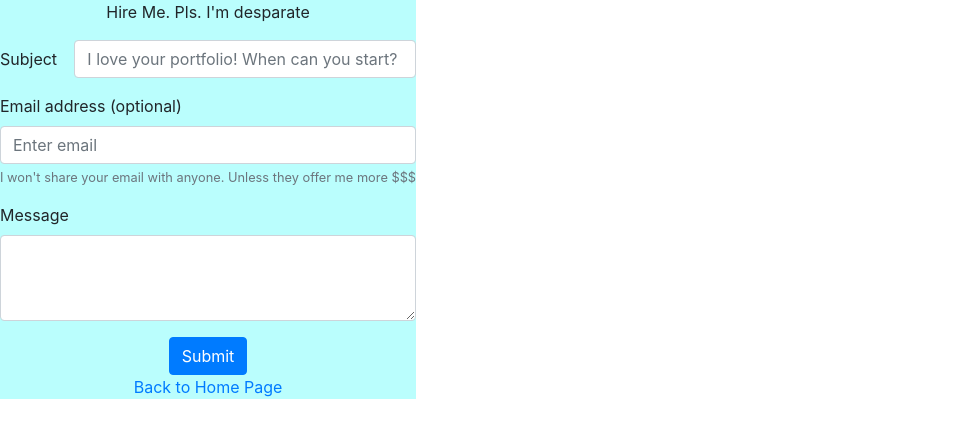
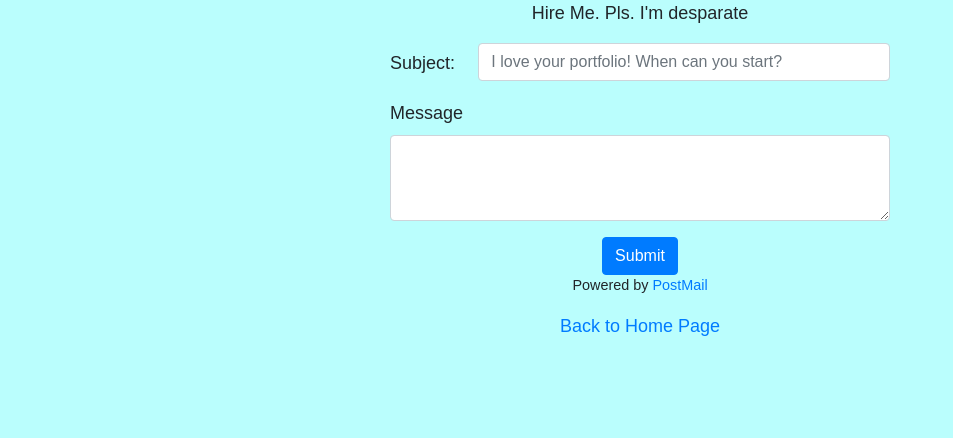
Before and after one commit to jdvera/jdvera.github.io, a plain HTML site: page contact.html in a window 1280 px wide. Shown: the whole page, without its empty margins (0-953 px from the left). Drawn offline with nearby package versions, Linux system fonts and the light colour scheme.

Commit message:
email works

```diff
--- a/assets/css/style.css
+++ b/assets/css/style.css
@@ -1,16 +1,18 @@
-page-wrap {
+body {
 	text-align: center;
+	font-size: 18px;
+	font-family: 'Titillium Web', sans-serif;
 	background-color: #BAFEFD;
 }
 
 page-wrap {
 	display: inline-block;
+	width: 500px;
 }
 
 #jquery_form {
 	margin-left: auto;
 	margin-right: auto;
-	max-width: 600px;
 }
 
 .form-group {
--- a/assets/js/contact.js
+++ b/assets/js/contact.js
@@ -2,7 +2,7 @@
 var form_id = "jquery-form";
 
 var data = {
-    "access_token": "{your access token}" // sent after you sign up
+    "access_token": "g3hncqc1ub13j0y94pxv3a6z" // sent after you sign up
 };
 
 function onSuccess() {
--- a/contact.html
+++ b/contact.html
@@ -10,25 +10,22 @@
 			<form id="jquery-form">
 				<p>Hire Me. Pls. I'm desparate</p>
 				<div class="form-group row">
-					<label for="example-text-input" class="col-2 col-form-label">Subject</label>
+					<label for="example-text-input" class="col-2 col-form-label">Subject:</label>
 					<div class="col-10">
-						<input class="form-control" type="text" placeholder="I love your portfolio! When can you start?" id="example-text-input">
+						<input class="form-control" type="text" name="subject" placeholder="I love your portfolio! When can you start?" id="example-text-input">
 					</div>
 				</div>
 				<div class="form-group">
-					<label for="exampleInputEmail1">Email address (optional)</label>
-					<input type="email" class="form-control" id="exampleInputEmail1" aria-describedby="emailHelp" placeholder="Enter email">
-					<small id="emailHelp" class="form-text text-muted">I won't share your email with anyone. Unless they offer me more $$$</small>
+					<label for="exampleTextarea">Message</label>
+					<textarea class="form-control" name="text" id="exampleTextarea" rows="3"></textarea>
 				</div>
-				<div class="form-group">
-					<label for="exampleTextarea">Message</label>
-					<textarea class="form-control" id="exampleTextarea" rows="3"></textarea>
-				</div>
-				<button type="submit" class="btn btn-primary">Submit</button>
+				<button type="submit" name="send" value="Send" class="btn btn-primary">Submit</button>
+    			<small><p>Powered by <a href="https://postmail.invotes.com" target="_blank">PostMail</a></p></small>
 			</form>
 			<a href="index.html">Back to Home Page</a>
 		</page-wrap>
-		<script src="https://code.jquery.com/jquery-3.2.1.slim.min.js" integrity="sha384-KJ3o2DKtIkvYIK3UENzmM7KCkRr/rE9/Qpg6aAZGJwFDMVNA/GpGFF93hXpG5KkN" crossorigin="anonymous"></script>
+
+		<script src="https://cdnjs.cloudflare.com/ajax/libs/jquery/3.2.1/jquery.min.js"></script>
 		<script src="https://cdnjs.cloudflare.com/ajax/libs/popper.js/1.12.9/umd/popper.min.js" integrity="sha384-ApNbgh9B+Y1QKtv3Rn7W3mgPxhU9K/ScQsAP7hUibX39j7fakFPskvXusvfa0b4Q" crossorigin="anonymous"></script>
 		<script src="https://maxcdn.bootstrapcdn.com/bootstrap/4.0.0/js/bootstrap.min.js" integrity="sha384-JZR6Spejh4U02d8jOt6vLEHfe/JQGiRRSQQxSfFWpi1MquVdAyjUar5+76PVCmYl" crossorigin="anonymous"></script>
 		<script type="text/javascript" src="assets/js/contact.js"></script>
```
